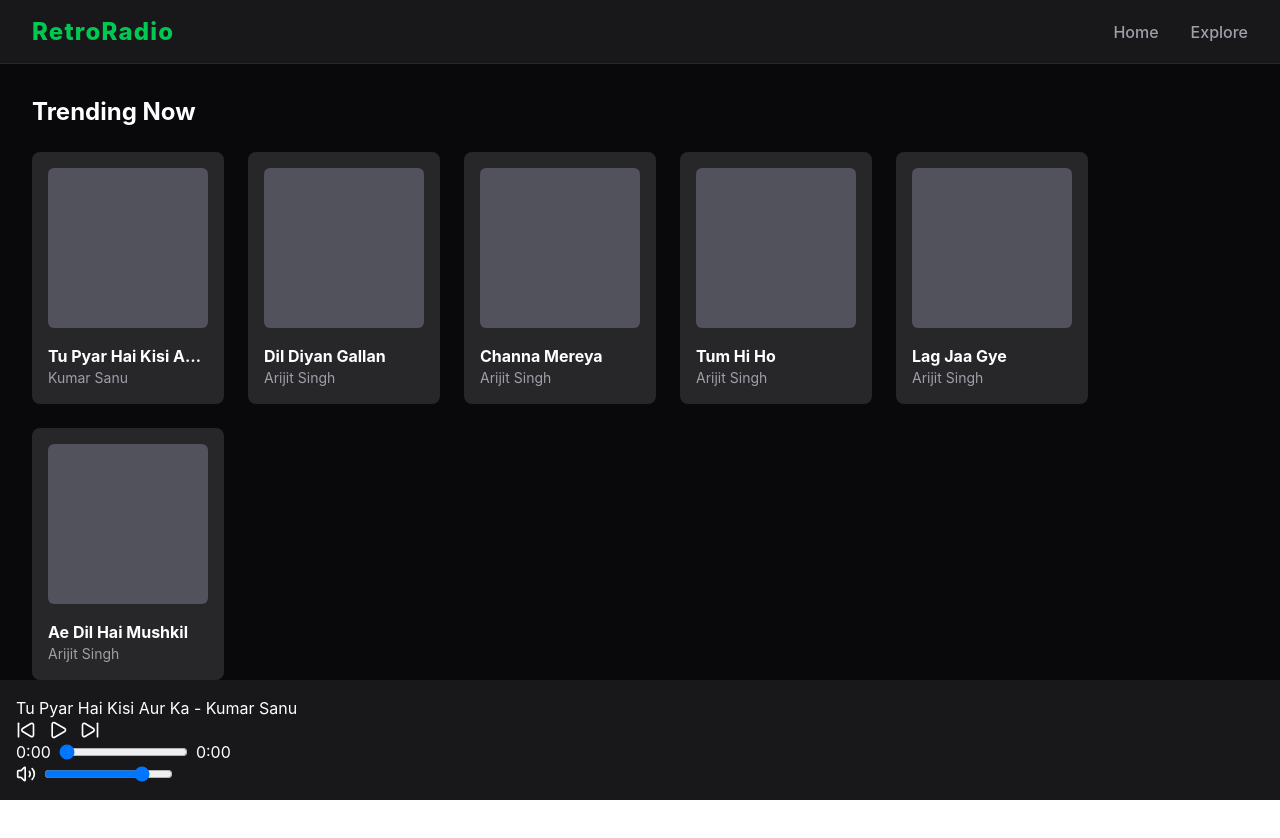
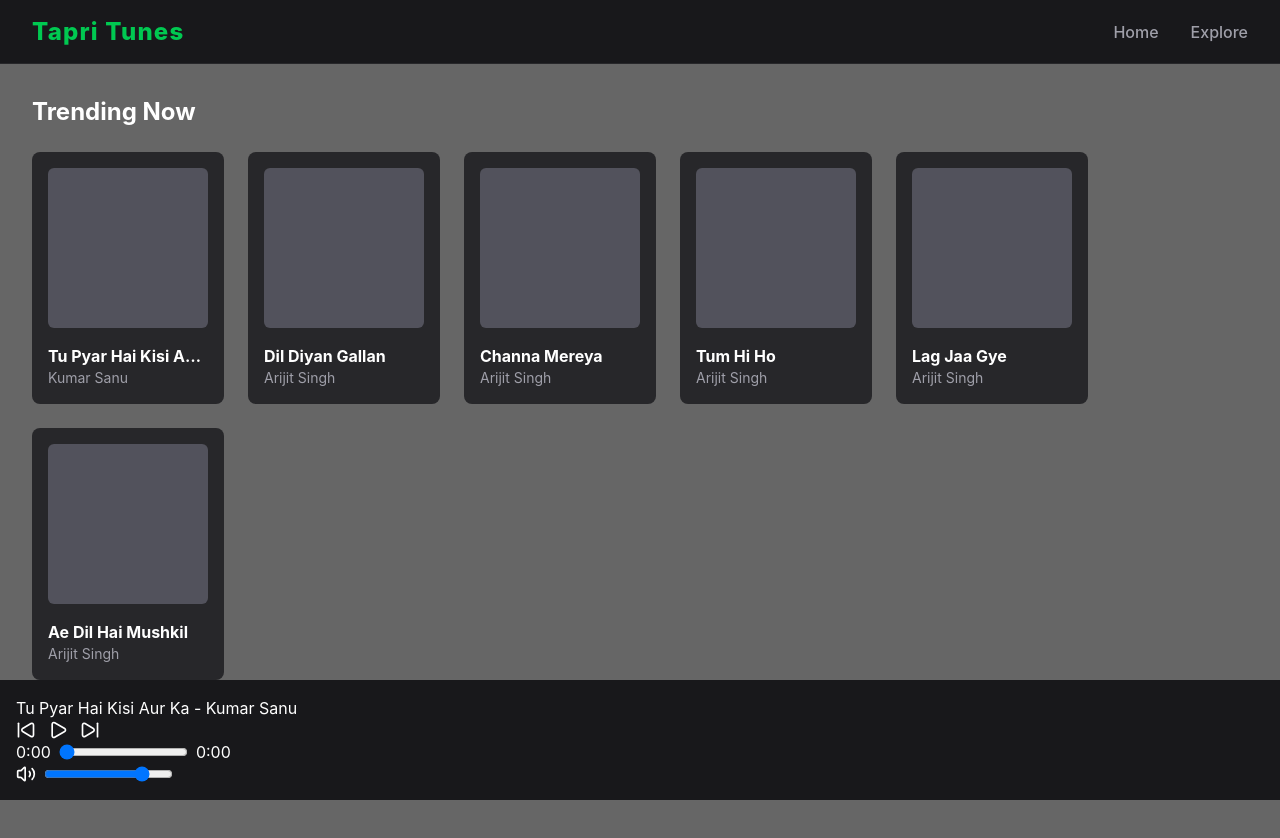
Before and after one commit to m-faizan21/RetroRadio, a React (Vite) app in the folder client/: page / in a window 1280 px wide. Before the commit the page ends 800 px from the top, so only its background shows below. Built offline with nearby package versions, Linux system fonts and the light colour scheme.

Commit message:
docs: update README with new project name TapriTunes

```diff
--- a/client/index.html
+++ b/client/index.html
@@ -4,7 +4,7 @@
     <meta charset="UTF-8" />
     <!-- <link rel="icon" type="image/svg+xml" href="/favicon.svg" /> -->
     <meta name="viewport" content="width=device-width, initial-scale=1.0" />
-    <title>Retro Radio</title>
+    <title>Tapri Tunes</title>
   </head>
   <body>
     <div id="root"></div>
--- a/client/src/App.jsx
+++ b/client/src/App.jsx
@@ -1,9 +1,8 @@
-import {BrowserRouter, Routes, Route} from "react-router-dom";
-import Navbar from "./components/Navbar.jsx"
-import Home from "./pages/Home.jsx"
+import { BrowserRouter, Routes, Route } from "react-router-dom";
+import Navbar from "./components/Navbar.jsx";
+import Home from "./pages/Home.jsx";
 import MusicPlayer from "./components/MusicPlayer.jsx";
-import {PlayerProvider} from "./components/PlayerContext.jsx";
-
+import { PlayerProvider } from "./components/PlayerContext.jsx";
 
 const Explore = () => <h1 className="text-5xl font-bold text-green-500">Explore Page</h1>;
 
@@ -11,14 +10,12 @@ function App() {
   return (
     <BrowserRouter>
       <PlayerProvider>
-        <div className="flex h-screen items-center justify-center bg-zinc-900">
-          <Navbar />
-          <Routes className="text-5xl font-bold text-green-500">
-            <Route path="/" element={<Home/>} />
-            <Route path="/explore" element={<Explore/>} />
-          </Routes>
-          <MusicPlayer />
-        </div>
+        <Navbar />
+        <Routes>
+          <Route path="/" element={<Home />} />
+          <Route path="/explore" element={<Explore />} />
+        </Routes>
+        <MusicPlayer />
       </PlayerProvider>
     </BrowserRouter>
   );
--- a/client/src/components/Navbar.jsx
+++ b/client/src/components/Navbar.jsx
@@ -5,7 +5,7 @@ const Navbar = () => {
     <nav className="fixed top-0 left-0 w-full bg-zinc-900 border-b border-zinc-800 h-16 px-8 flex items-center justify-between z-50">
       {/* Left Side: Brand Logo */}
       <Link to="/" className="text-2xl font-extrabold text-green-500 tracking-wider">
-        RetroRadio
+        Tapri Tunes
       </Link>
 
       {/* Right Side: Navigation Links */}
--- a/client/src/pages/Home.jsx
+++ b/client/src/pages/Home.jsx
@@ -1,10 +1,17 @@
 import SongCard from '../components/SongCard';
 import {songs} from "../data/songs.js";
+import BusDriver from "../assets/BusDriver.png";
 
 const Home = () => {
 
   return (
-    <div className="p-8 pt-24 bg-zinc-950 min-h-screen">
+    <div
+      className="p-8 pt-24 pb-40 min-h-screen bg-cover bg-center bg-no-repeat relative"
+      // style={{ backgroundImage: `url(${BusDriver})` }}
+    >
+    <div className="absolute inset-0 bg-black/60"></div>
+
+    <div className="relative z-10">
       <h2 className="text-white text-2xl font-bold mb-6">Trending Now</h2>
       <div className="flex flex-wrap gap-6">
         {songs.map((song,index) => (
@@ -19,6 +26,7 @@ const Home = () => {
         ))}
       </div>
     </div>
+    </div>
   );
 };
 
```
